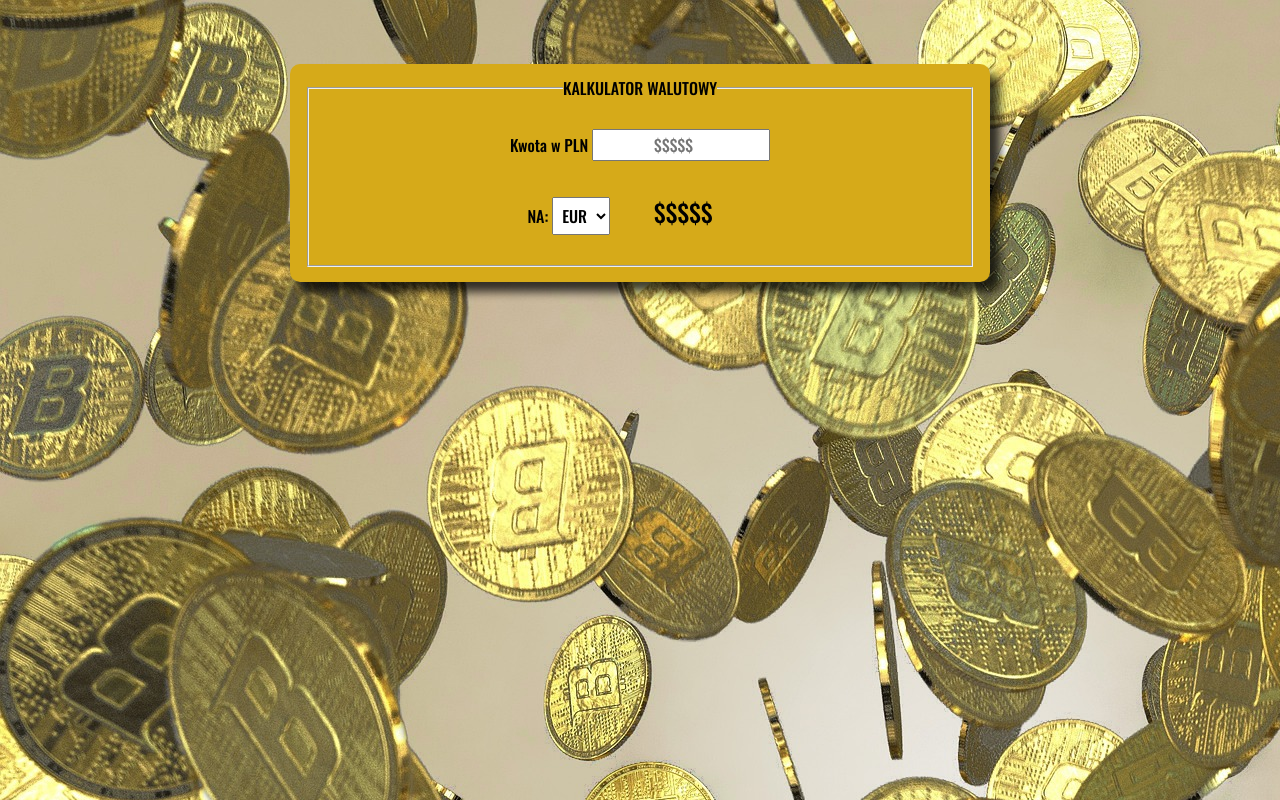
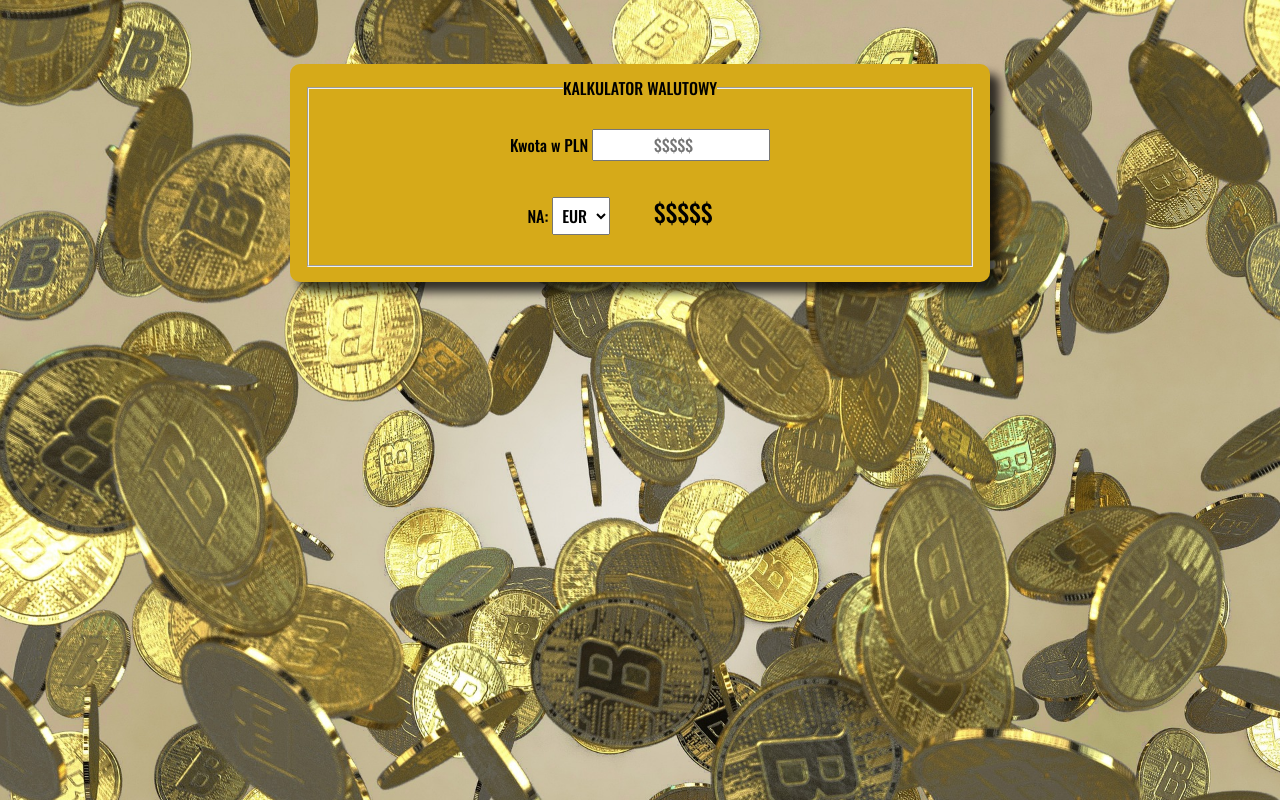
Before and after one commit to albewaz/kalkulator-walut, a plain HTML site: page index.html in a window 1280 px wide. Drawn offline with nearby package versions, Linux system fonts and the light colour scheme.

Commit message:
background-image added

```diff
--- a/css/style.css
+++ b/css/style.css
@@ -15,7 +15,9 @@
     margin: 5% auto;
     text-align: center;
     box-shadow: 50px;
-    background-image: url(/images/bitcoin-gaf7597f73_1920.jpg);
+    background-image: url("/images/bitcoin-gaf7597f73_1920.jpg");
+    background-repeat: no-repeat;
+    background-size: cover;
 }
 
 .form {
@@ -40,6 +42,6 @@
 
 .form__currency {
     padding: 5px;
-    margin-bottom : 20px;
+    margin-bottom: 20px;
     margin-top: 20px;
 }
```
